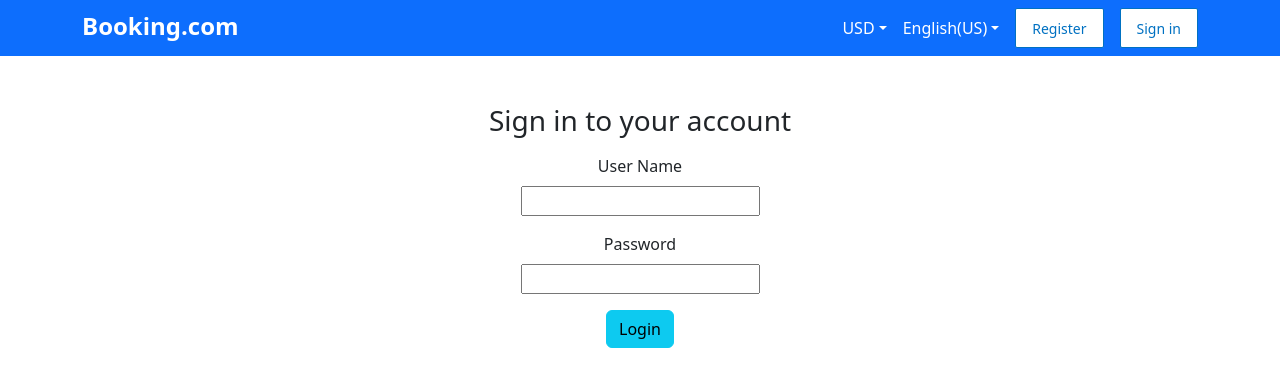
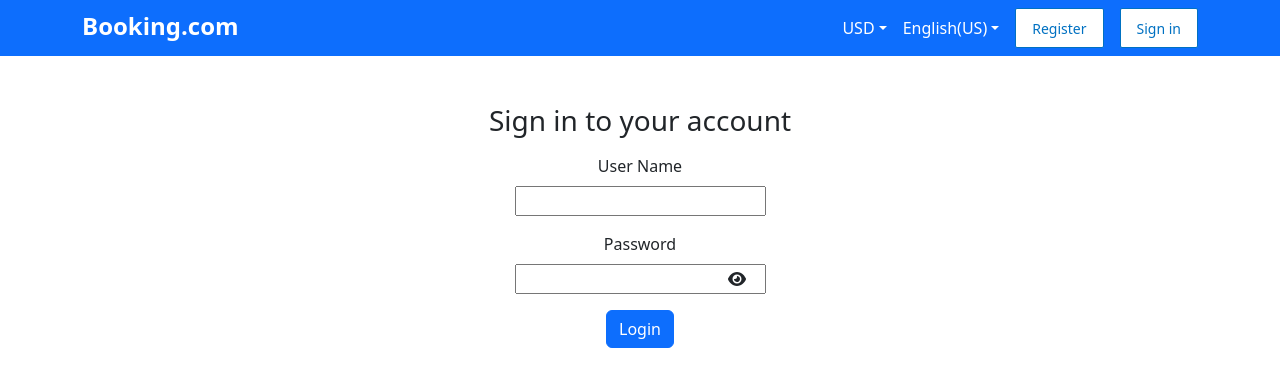
Before and after one commit to shima1364/hotel-booking-front, a React (Create React App) app in the folder Booking/: page /signin in a window 1280 px wide. Shown: the top 386 px of the page. Built offline with nearby package versions, Linux system fonts and the light colour scheme.

Commit message:
catch error handeled show password icon added

```diff
--- a/Booking/src/pages/SignIn.jsx
+++ b/Booking/src/pages/SignIn.jsx
@@ -3,11 +3,15 @@ import NavbarApp from "../layouts/Navbar";
 import axios from "axios";
 import { DataContext } from "../context/dataContext";
 import { useNavigate } from "react-router-dom";
-import { toast, ToastContainer } from 'react-toastify';
+import { toast, ToastContainer } from "react-toastify";
+import { FontAwesomeIcon } from "@fortawesome/react-fontawesome";
+import { faEyeSlash } from "@fortawesome/free-solid-svg-icons";
+import { faEye } from "@fortawesome/free-solid-svg-icons";
 
-function SignIn () {
+function SignIn() {
   const [username, setUsername] = useState("");
   const [password, setPassword] = useState("");
+  const [showPassword, setShowPassword] = useState("password");
   const ctx = useContext(DataContext);
 
   const navigate = useNavigate();
@@ -16,24 +20,38 @@ function SignIn () {
 
   const handleLogin = async (e) => {
     e.preventDefault();
-    const response = await axios.post("http://localhost:8800/api/auth/login", {
+    const response = await axios
+      .post("http://localhost:8800/api/auth/login", {
         username,
         password,
       })
+      .then(function (response) {
         console.log(response.data);
         ctx.setToken(response.data.token);
-    console.log(ctx.token)
-    const userId=response.data.userId
+
+        const userId = response.data.userId;
         sessionStorage.setItem("userId", userId);
-    console.log(userId)
-    // navigate("/");
+        console.log(userId);
 
+        setTimeout(() => navigate("/"), 2000);
+        toast.success("Your Sing in has been Successful", {
+          position: toast.POSITION.TOP_CENTER,
+        });
+      })
+      .catch(function (error) {
+        if (error.response.status === 400 || 404) {
+          toast.error("Your Username or Password is incorrect", {
+            position: toast.POSITION.TOP_CENTER,
+          });
+        }
+      });
+  };
 
-    // setTimeout(()=> navigate("/") , 2000);
-    toast.success("Your Sing in has been Successful", {
-      position: toast.POSITION.TOP_CENTER
-    });
-
+  const showPasswordHandler = () => {
+    setShowPassword("text");
+  };
+  const HidePasswordHandler = () => {
+    setShowPassword("password");
   };
 
   return (
@@ -55,22 +73,43 @@ function SignIn () {
             id="username"
             value={username}
             onChange={(e) => setUsername(e.target.value)}
+            className="px-2"
           />
           <label htmlFor="" className="mb-2 mt-3">
             Password
           </label>
+          <div className="position-relative">
             <input
-            type="password"
+              type={showPassword}
               name="password"
               id="password"
               value={password}
               onChange={(e) => setPassword(e.target.value)}
+              className="px-2"
             />
-          <button className="btn btn-info mt-3">Login</button>
+            {showPassword === "password" ? (
+              <span
+                className="position-absolute"
+                onClick={showPasswordHandler}
+                style={{ left: "85%", top: "10%" }}
+              >
+                <FontAwesomeIcon icon={faEye} />
+              </span>
+            ) : (
+              <span
+                className="position-absolute"
+                onClick={HidePasswordHandler}
+                style={{ left: "85%", top: "10%" }}
+              >
+                <FontAwesomeIcon icon={faEyeSlash} />
+              </span>
+            )}
+          </div>
+          <button className="btn btn-primary mt-3">Login</button>
         </form>
       </div>
     </>
   );
-};
+}
 
 export default SignIn;
```
Lines whose indentation alone changed are shown as unchanged.
